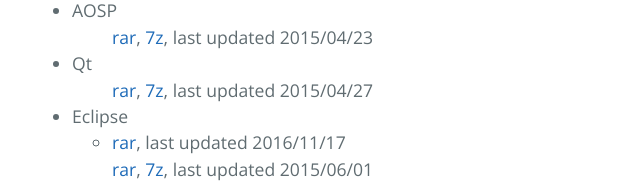
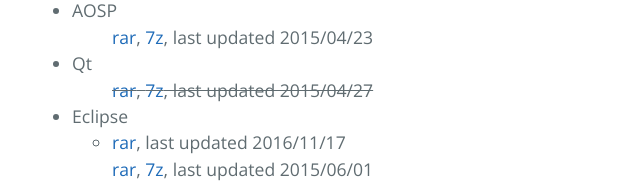
Before and after one commit to kin-y/miningReviewRepo, a plain HTML site: page index.html in a window 1280 px wide. Shown: the part 1352-1538 px from the top of the page, 192-832 px from the left. Drawn offline with nearby package versions, Linux system fonts and the light colour scheme.

Commit message:
Update homepage

```diff
--- a/index.html
+++ b/index.html
@@ -52,7 +52,7 @@
 </ul>
 <li>Qt</li>
 <ul>
-<a href="http://sdlab.naist.jp/members/kin-y/gerritdata/qt.rar">rar</a>, <a href="http://sdlab.naist.jp/members/kin-y/gerritdata/qt.7z">7z</a>, last updated 2015/04/27</li>
+<del><a href="http://sdlab.naist.jp/members/kin-y/gerritdata/qt.rar">rar</a>, <a href="http://sdlab.naist.jp/members/kin-y/gerritdata/qt.7z">7z</a>, last updated 2015/04/27</li></del>
 </ul>
 <li>Eclipse</li>
 <ul>
```
